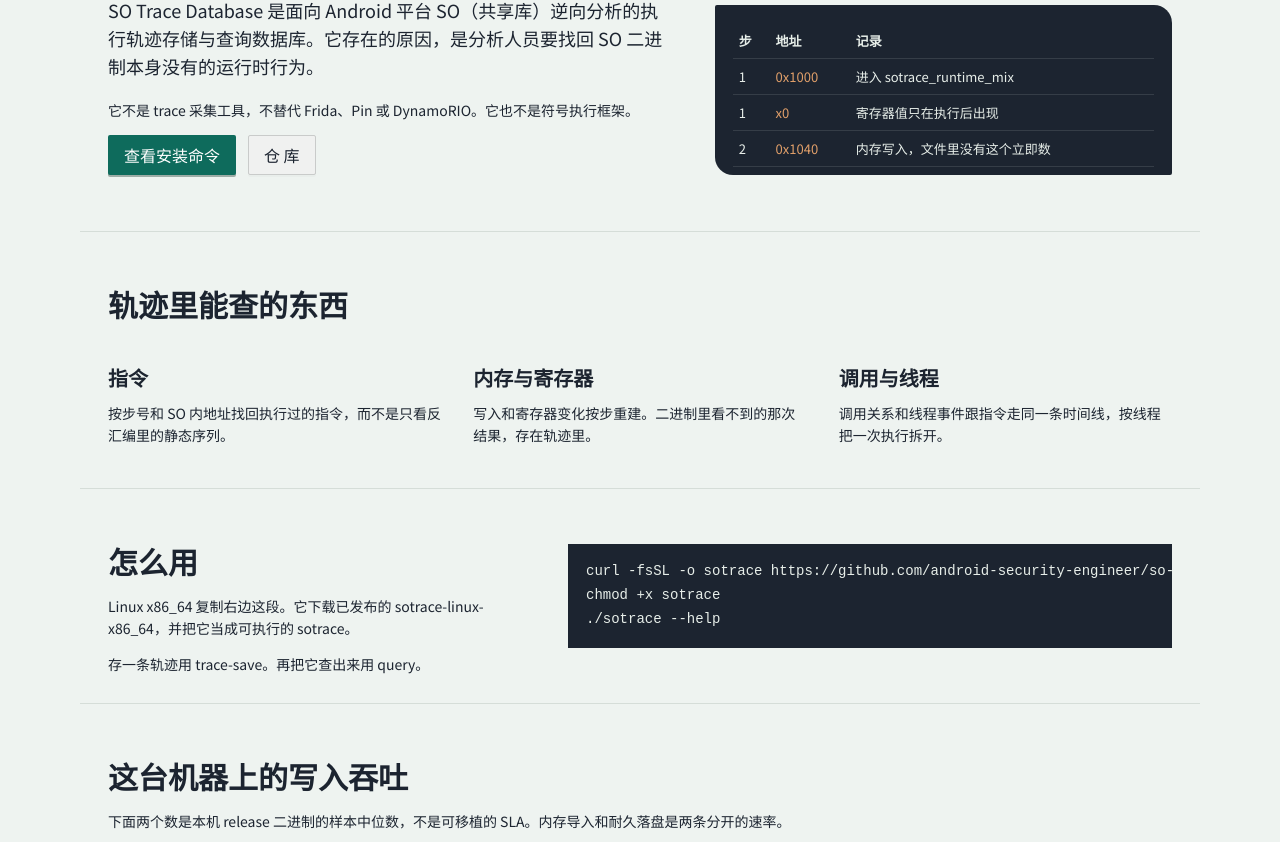
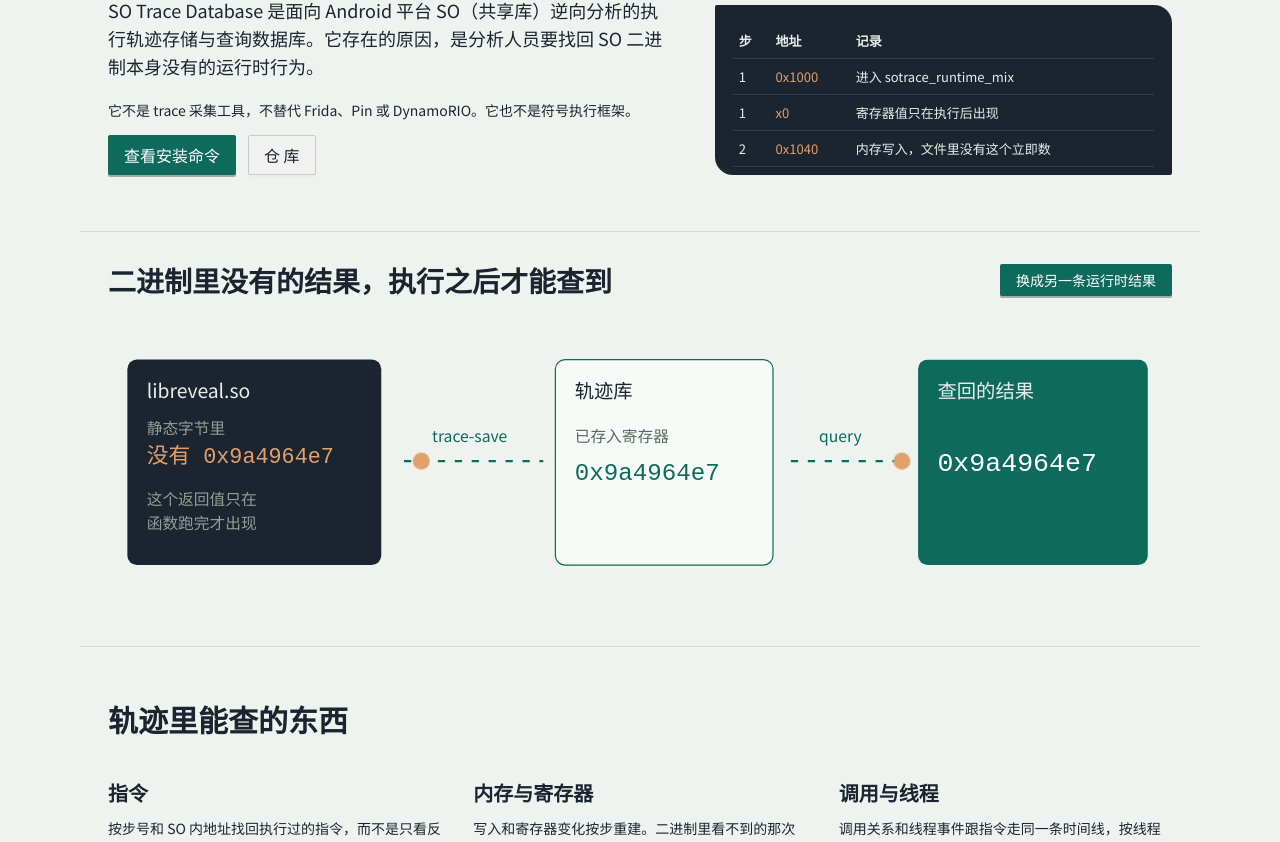
Before and after one commit to android-security-engineer/so-trace-database, a React (Vite) app in the folder website/: page / in a window 1280 px wide. Shown: the part 381-1223 px from the top of the page. Built offline with nearby package versions, Linux system fonts and the light colour scheme.

Commit message:
Show the missing runtime fact as a drawing that can be queried.
The landing page draws an SO that does not contain a return value, stores it in a trace, and reads it back. A packet moves on its own, and a control swaps the visible value.

```diff
--- a/website/src/App.tsx
+++ b/website/src/App.tsx
@@ -1,4 +1,5 @@
 import { Alert, Button, Col, ConfigProvider, Layout, Menu, Row, Typography, theme } from 'antd'
+import Story from './Story'
 
 const { Header, Content, Footer } = Layout
 const { Paragraph, Title } = Typography
@@ -89,6 +90,8 @@ export default function App() {
             </div>
           </section>
 
+          <Story />
+
           <section className="band band-rule" id="stores">
             <Title level={2}>轨迹里能查的东西</Title>
             <Row gutter={[32, 24]}>
--- /dev/null
+++ b/website/src/Story.tsx
@@ -0,0 +1,48 @@
+import { useState } from 'react'
+import { Button } from 'antd'
+
+const FACTS = ['0x9a4964e7', '0xc0ffee21'] as const
+
+export default function Story() {
+  const [index, setIndex] = useState(0)
+  const fact = FACTS[index]
+
+  return (
+    <section className="band band-rule" id="story">
+      <div className="story-head">
+        <h2>二进制里没有的结果，执行之后才能查到</h2>
+        <Button
+          type="primary"
+          onClick={() => setIndex((n) => (n + 1) % FACTS.length)}
+        >
+          换成另一条运行时结果
+        </Button>
+      </div>
+      <svg className="story-svg" viewBox="0 0 880 250" role="img" aria-label="从 SO 到轨迹再到查询">
+        <rect x="16" y="36" width="210" height="170" rx="8" fill="#1c2430" />
+        <text x="32" y="68" fill="#e7eee9" fontSize="16">libreveal.so</text>
+        <text x="32" y="98" fill="#8ea096" fontSize="13">静态字节里</text>
+        <text x="32" y="122" fill="#e2a06a" fontSize="18" fontFamily="ui-monospace, monospace">没有 {fact}</text>
+        <text x="32" y="156" fill="#8ea096" fontSize="13">这个返回值只在</text>
+        <text x="32" y="176" fill="#8ea096" fontSize="13">函数跑完才出现</text>
+
+        <path className="story-flow" d="M240 120 H360" />
+        <circle className="story-packet" cx="248" cy="120" r="7" />
+        <text x="268" y="104" fill="#0e6b5c" fontSize="13">trace-save</text>
+
+        <rect x="370" y="36" width="180" height="170" rx="8" fill="#f7fbf8" stroke="#0e6b5c" />
+        <text x="386" y="68" fill="#1c2430" fontSize="16">轨迹库</text>
+        <text x="386" y="104" fill="#5c6b63" fontSize="13">已存入寄存器</text>
+        <text x="386" y="136" fill="#0e6b5c" fontSize="20" fontFamily="ui-monospace, monospace">{fact}</text>
+
+        <path className="story-flow story-flow-late" d="M560 120 H660" />
+        <circle className="story-packet story-packet-late" cx="568" cy="120" r="7" />
+        <text x="588" y="104" fill="#0e6b5c" fontSize="13">query</text>
+
+        <rect x="670" y="36" width="190" height="170" rx="8" fill="#0e6b5c" />
+        <text x="686" y="68" fill="#e7eee9" fontSize="16">查回的结果</text>
+        <text className="shown-fact" x="686" y="128" fill="#ffffff" fontSize="22" fontFamily="ui-monospace, monospace">{fact}</text>
+      </svg>
+    </section>
+  )
+}
--- a/website/src/index.css
+++ b/website/src/index.css
@@ -121,6 +121,59 @@ body {
   line-height: 1.7;
 }
 
+.story-head {
+  display: flex;
+  justify-content: space-between;
+  align-items: center;
+  gap: 16px;
+  margin-bottom: 16px;
+}
+
+.story-head h2 {
+  margin: 0;
+  font-family: "Noto Serif SC", serif;
+  font-size: 28px;
+}
+
+.story-svg {
+  width: 100%;
+  height: auto;
+  display: block;
+}
+
+.story-flow {
+  fill: none;
+  stroke: #0e6b5c;
+  stroke-width: 2;
+  stroke-dasharray: 6 8;
+  animation: story-dash 1.4s linear infinite;
+}
+
+.story-packet {
+  fill: #e2a06a;
+  animation: story-move 1.8s ease-in-out infinite;
+}
+
+.story-packet-late {
+  animation-delay: 0.6s;
+}
+
+@keyframes story-dash {
+  to { stroke-dashoffset: -28; }
+}
+
+@keyframes story-move {
+  from { transform: translateX(0); }
+  to { transform: translateX(90px); }
+}
+
+@media (prefers-reduced-motion: reduce) {
+  .story-flow,
+  .story-packet {
+    animation: none;
+  }
+}
+
 @media (max-width: 800px) {
   .site-hero,
   .rate-pair {
```
